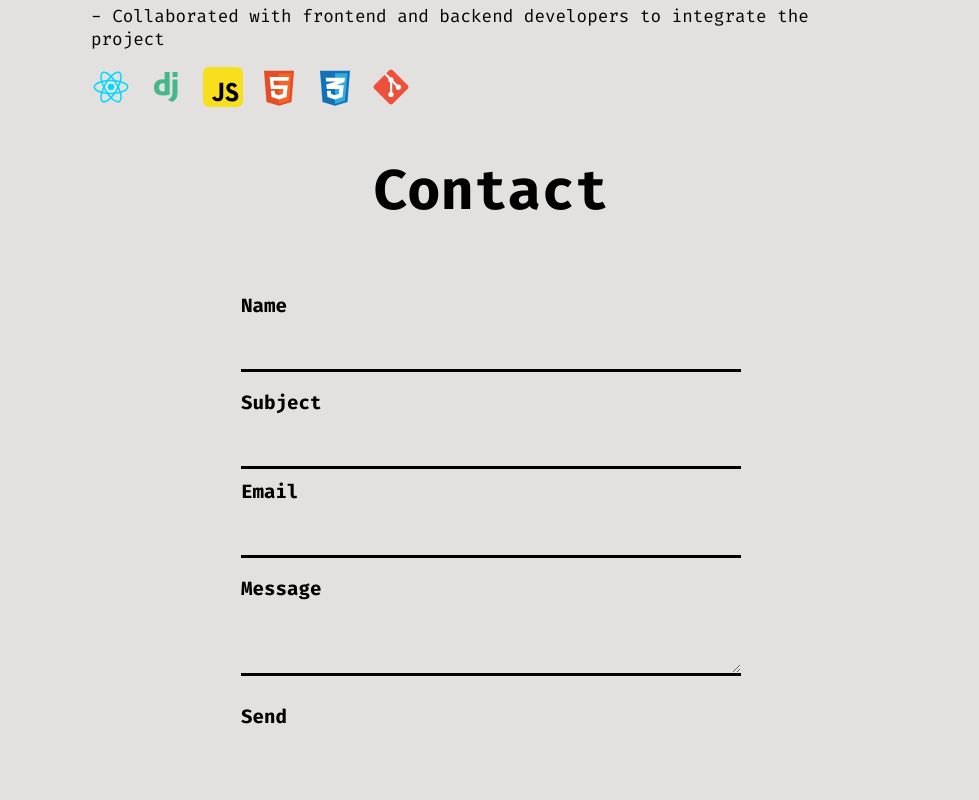
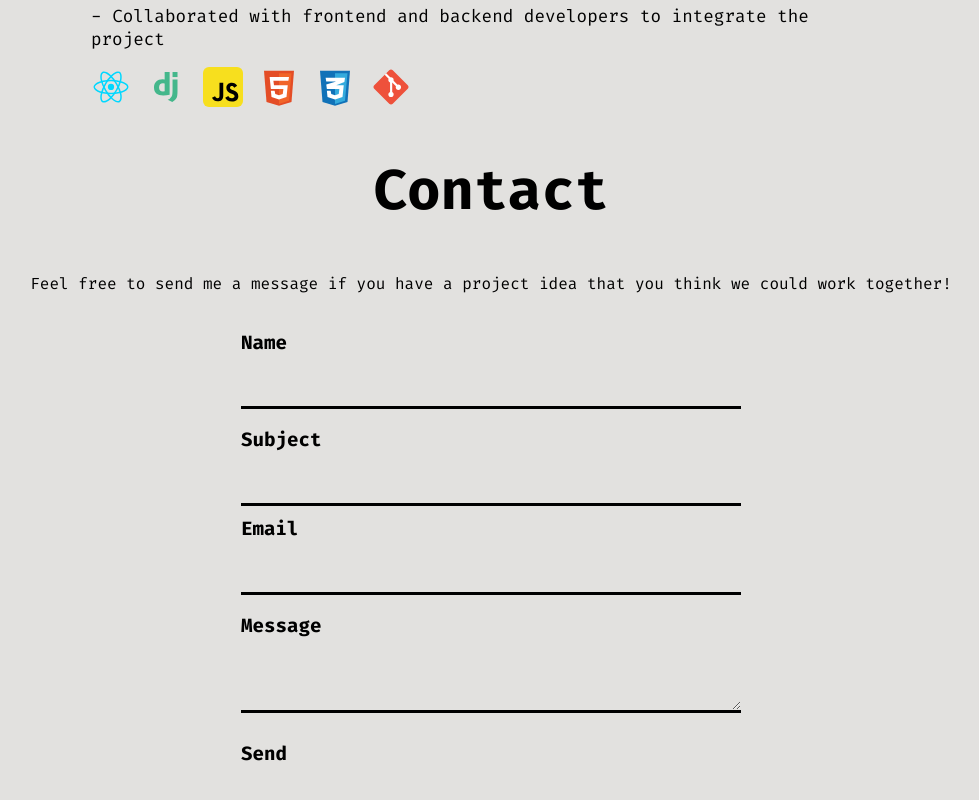
Before and after one commit to 13ack2basixs/portfolio, a React (Vite) app: page / in a window 1280 px wide. Shown: the part 4399-5199 px from the top of the page, without its empty margins (149-1128 px from the left). Built offline with nearby package versions, Linux system fonts and the light colour scheme.

Commit message:
Add contact me description

```diff
--- a/src/components/Contact/Contact.jsx
+++ b/src/components/Contact/Contact.jsx
@@ -5,6 +5,7 @@ const Contact = () => {
     return (
         <div className='contact-container'>
             <h2 id='contact'>Contact</h2>
+            <p>Feel free to send me a message if you have a project idea that you think we could work together!</p>
             <ContactForm />
         </div>
     )
```
